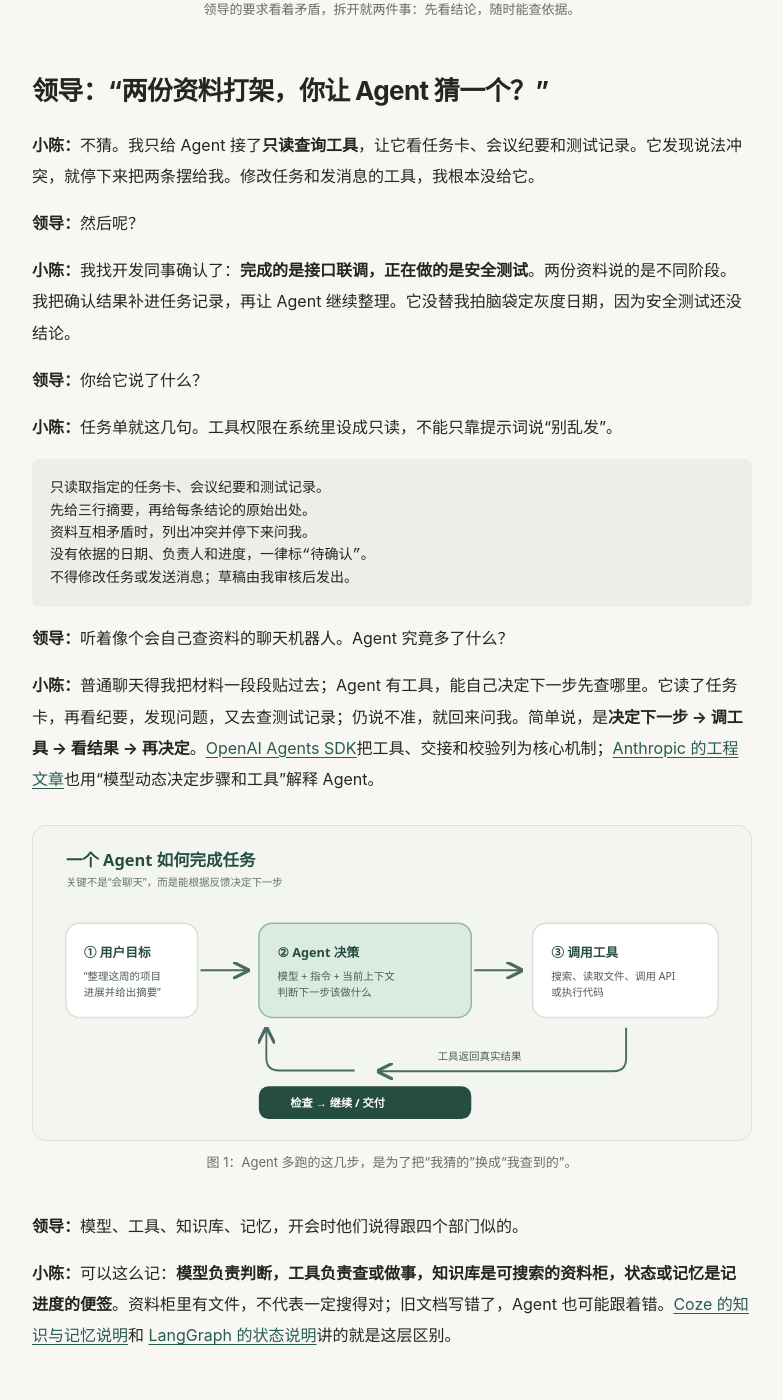
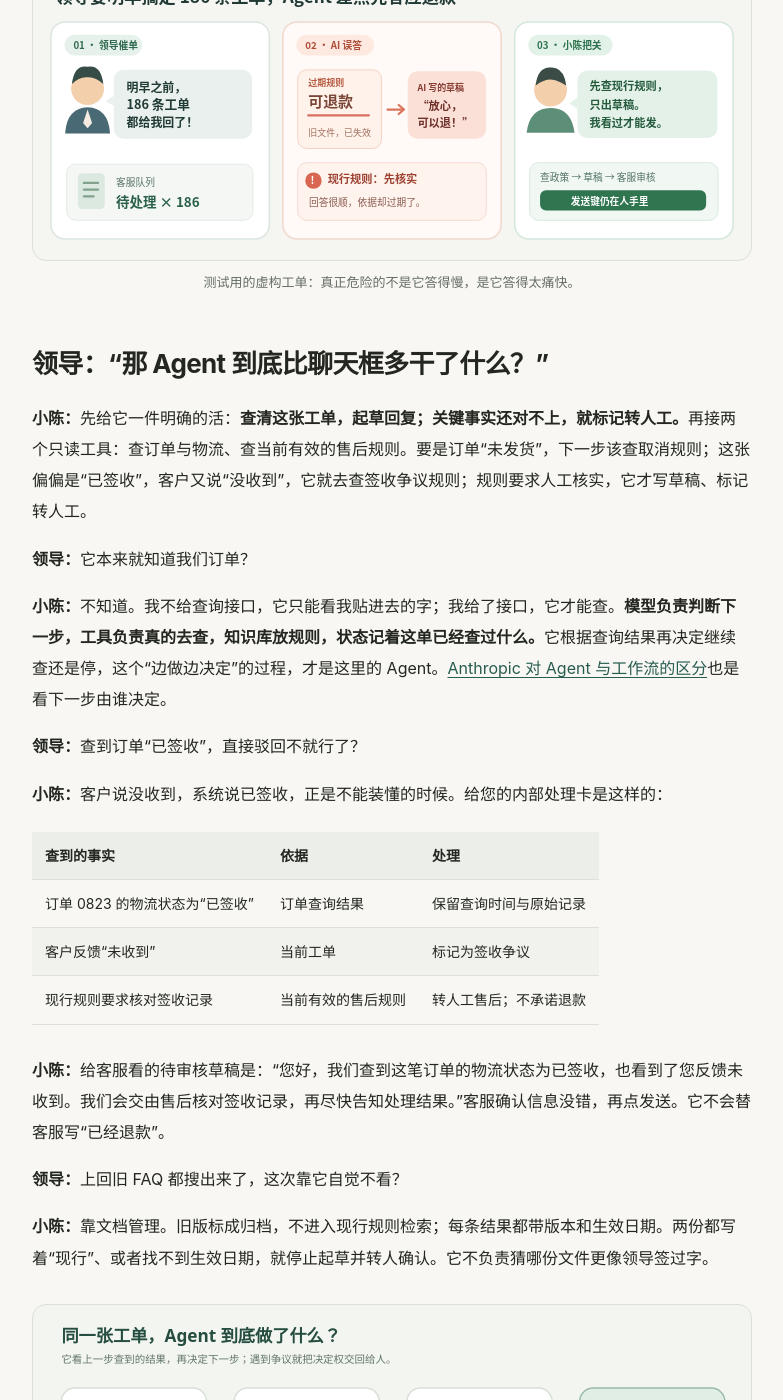
Before and after one commit to QHChen96/QHChen96.github.io, a Jekyll site: the page built from _posts/2026-09-24-agents-introduction-and-tools.md, in a window 1280 px wide and 1400 px high, scrolled down 923 px. Shown: the whole window, without its empty margins (206-989 px from the left). Built offline with Jekyll 4.4.1, drawn with Linux system fonts in a browser that asks for light colours; some of the changed text lies outside the part shown.

Commit message:
Rewrite Agent introduction as customer support story

````diff
--- a/_posts/2026-09-24-agents-introduction-and-tools.md
+++ b/_posts/2026-09-24-agents-introduction-and-tools.md
@@ -1,115 +1,101 @@
 ---
 layout: post
-title: "领导一句“要短，还要全”，我把周报改到怀疑人生：Agent 真能救打工人吗？"
-description: "领导连环追问，小陈边交出有依据的周报，边讲清 Agent、工作流和 7 款常见产品。"
+title: "领导让我明早上线客服 Agent，测试第一句就敢答应退款"
+description: "186 条工单等着处理，Agent 却拿过期规则答应退款。小陈用一张工单讲清 Agent、工作流和七款产品，并交出能落地的试点方案。"
 author: 小陈
 category: AI
 ---
 
-**领导：**小陈，周报我只有两分钟看。写短点，风险和依据又不能少。能不能别给我发 `最终版_v7` 了？
+**领导：**客服还压着 186 条工单。隔壁都用 Agent 了，咱们明早也上一个：查订单、回消息、该退钱就退钱。最好别再招人。
 
-**小陈：**能。我把结论放在前三行，证据放后面。您先看结论，要追问时也能找到出处。
+**小陈：**我拿一条脱敏工单试了下。您先看它写的第一句。
 
-**领导：**行。先别讲大道理，那个“登录改造已完成”到底怎么回事？会议纪要不是写着“还在测试”吗？
+> 客户：订单 0823 显示“已签收”，可我没收到。今天能退款吗？<br>
+> **没设好规矩的 AI：**“可以，已为您安排退款。”
+
+**领导：**它真退了？
+
+**小陈：**没退，它压根没有退款权限。但顾客要是收到这句，截图比退款到账还快。它只看到了旧版 FAQ 里“签收异常可退款”，没看到现行规则要求**先核对签收记录，再由售后判断**。钱没动，话先说满了。
 
 <figure>
-  <img src="{{ '/assets/images/agent-office-comic.svg' | relative_url }}" alt="领导要求周报既精炼又详细，小陈让 Agent 核对资料并生成待审核草稿" width="960" height="390">
-  <figcaption>领导的要求看着矛盾，拆开就两件事：先看结论，随时能查依据。</figcaption>
+  <img src="{{ '/assets/images/agent-office-comic.svg' | relative_url }}" alt="领导要求明早处理 186 条客服工单；测试回复误用旧版规则承诺退款；小陈将回复改为有依据的待审核草稿" width="960" height="390">
+  <figcaption>测试用的虚构工单：真正危险的不是它答得慢，是它答得太痛快。</figcaption>
 </figure>
 
-## 领导：“两份资料打架，你让 Agent 猜一个？”
+## 领导：“那 Agent 到底比聊天框多干了什么？”
 
-**小陈：**不猜。我只给 Agent 接了**只读查询工具**，让它看任务卡、会议纪要和测试记录。它发现说法冲突，就停下来把两条摆给我。修改任务和发消息的工具，我根本没给它。
+**小陈：**先给它一件明确的活：**查清这张工单，起草回复；关键事实还对不上，就标记转人工。**再接两个只读工具：查订单与物流、查当前有效的售后规则。要是订单“未发货”，下一步该查取消规则；这张偏偏是“已签收”，客户又说“没收到”，它就去查签收争议规则；规则要求人工核实，它才写草稿、标记转人工。
 
-**领导：**然后呢？
+**领导：**它本来就知道我们订单？
 
-**小陈：**我找开发同事确认了：**完成的是接口联调，正在做的是安全测试**。两份资料说的是不同阶段。我把确认结果补进任务记录，再让 Agent 继续整理。它没替我拍脑袋定灰度日期，因为安全测试还没结论。
+**小陈：**不知道。我不给查询接口，它只能看我贴进去的字；我给了接口，它才能查。**模型负责判断下一步，工具负责真的去查，知识库放规则，状态记着这单已经查过什么。**它根据查询结果再决定继续查还是停，这个“边做边决定”的过程，才是这里的 Agent。[Anthropic 对 Agent 与工作流的区分](https://www.anthropic.com/engineering/building-effective-agents)也是看下一步由谁决定。
 
-**领导：**你给它说了什么？
+**领导：**查到订单“已签收”，直接驳回不就行了？
 
-**小陈：**任务单就这几句。工具权限在系统里设成只读，不能只靠提示词说“别乱发”。
+**小陈：**客户说没收到，系统说已签收，正是不能装懂的时候。给您的内部处理卡是这样的：
 
-```text
-只读取指定的任务卡、会议纪要和测试记录。
-先给三行摘要，再给每条结论的原始出处。
-资料互相矛盾时，列出冲突并停下来问我。
-没有依据的日期、负责人和进度，一律标“待确认”。
-不得修改任务或发送消息；草稿由我审核后发出。
-```
+| 查到的事实 | 依据 | 处理 |
+| --- | --- | --- |
+| 订单 0823 的物流状态为“已签收” | 订单查询结果 | 保留查询时间与原始记录 |
+| 客户反馈“未收到” | 当前工单 | 标记为签收争议 |
+| 现行规则要求核对签收记录 | 当前有效的售后规则 | 转人工售后；不承诺退款 |
 
-**领导：**听着像个会自己查资料的聊天机器人。Agent 究竟多了什么？
+**小陈：**给客服看的待审核草稿是：“您好，我们查到这笔订单的物流状态为已签收，也看到了您反馈未收到。我们会交由售后核对签收记录，再尽快告知处理结果。”客服确认信息没错，再点发送。它不会替客服写“已经退款”。
 
-**小陈：**普通聊天得我把材料一段段贴过去；Agent 有工具，能自己决定下一步先查哪里。它读了任务卡，再看纪要，发现问题，又去查测试记录；仍说不准，就回来问我。简单说，是**决定下一步 → 调工具 → 看结果 → 再决定**。[OpenAI Agents SDK](https://openai.github.io/openai-agents-python/)把工具、交接和校验列为核心机制；[Anthropic 的工程文章](https://www.anthropic.com/engineering/building-effective-agents)也用“模型动态决定步骤和工具”解释 Agent。
+**领导：**上回旧 FAQ 都搜出来了，这次靠它自觉不看？
+
+**小陈：**靠文档管理。旧版标成归档，不进入现行规则检索；每条结果都带版本和生效日期。两份都写着“现行”、或者找不到生效日期，就停止起草并转人确认。它不负责猜哪份文件更像领导签过字。
 
 <figure>
-  <img src="{{ '/assets/images/agent-loop.svg' | relative_url }}" alt="Agent 接收目标、调用工具、观察结果，再决定继续行动或交付" width="960" height="420">
-  <figcaption>图 1：Agent 多跑的这几步，是为了把“我猜的”换成“我查到的”。</figcaption>
+  <img src="{{ '/assets/images/agent-loop.svg' | relative_url }}" alt="同一张签收争议工单中，Agent 先查询订单与物流，再检索当前售后规则，最后生成附依据的草稿并转人工审核" width="960" height="420">
+  <figcaption>这张工单的实际路线：查得到就附依据；查不清就转人；没有“我感觉应该能退”。</figcaption>
 </figure>
 
-**领导：**模型、工具、知识库、记忆，开会时他们说得跟四个部门似的。
+## 领导：“听着像流程。为什么还叫 Agent？”
 
-**小陈：**可以这么记：**模型负责判断，工具负责查或做事，知识库是可搜索的资料柜，状态或记忆是记进度的便签**。资料柜里有文件，不代表一定搜得对；旧文档写错了，Agent 也可能跟着错。[Coze 的知识与记忆说明](https://www.coze.com/open/docs/guides/knowledge_overview)和 [LangGraph 的状态说明](https://docs.langchain.com/oss/python/langgraph/overview)讲的就是这层区别。
+**小陈：**您说得对，不能什么都往 Agent 身上塞。工单进来后脱敏、登记、限定只查现行规则、留操作记录、交客服审核，这些步骤固定，用**工作流**。客户问“发票在哪里下载”，按固定步骤查并回复就够了；这张单把“已签收”“没收到”“能退款吗”揉在一起，问法还会变，我没法给每句话预写一条路线。让 **Agent** 看查到的结果，在授权工具里决定下一步查什么。
 
-## 领导：“那工作流又是什么？别换个名字来报预算。”
+**领导：**让它查完直接发，省一步行吗？
 
-**小陈：**我不报预算，先说这份周报的三种做法。
+**小陈：**不行。我们只给它**只读查询**和**写内部草稿**的能力；发给客户、改订单、退款，都走现有系统的人工确认。提示词里写“千万别退款”像在工牌背面写“别碰收银台”，钥匙还是别交给它。工作流把权限锁住，Agent 负责在锁住的范围里找答案。[OpenAI Agents SDK 的工具与校验文档](https://openai.github.io/openai-agents-python/)也把工具调用和检查作为需要明确设计的部分。
 
-**小陈：**只要润色，我把材料贴给普通聊天模型，它改一版就行；每周固定从系统取数、排版、交我审核，做成**工作流**最稳；碰到“已完成”和“还在测试”这种没法预先写死的情况，再让 **Agent** 决定查什么、什么时候来问人。
+## 领导：“我这里七个产品名。今晚到底装哪个？”
 
-**领导：**所以你最后用了哪种？
+**小陈：**先看它们各自干什么。把写代码的工具和搭客服系统的平台排一场“谁最会回工单”的比赛，评委都得加班。
 
-**小陈：** **固定流程取资料，Agent 找矛盾，我审核后发送。**不会把整份周报都丢给 Agent 自由发挥。步骤明确的部分用工作流，不确定的部分才用 Agent；[Anthropic 的指南](https://www.anthropic.com/engineering/building-effective-agents)也是这样建议的。
+| 产品 | 它在这件事里的岗位 | 小陈的判断 |
+| --- | --- | --- |
+| [Codex](https://openai.com/codex/) | 帮开发改代码、做验证 | 用来**开发**客服系统，不直接当客服系统 |
+| [Claude Code](https://code.claude.com/docs/en/overview) | 帮开发读项目、改文件、运行命令 | 同上；代码改动仍要审阅 |
+| [Coze](https://www.coze.com/open/docs/guides/features) | 可视化搭问答助手、接知识和工具 | 适合快速试对话体验 |
+| [Dify](https://docs.dify.ai/en/learn/key-concepts) | 可视化搭应用、工作流和知识问答 | 这次先用它做**内部答复草稿**试点 |
+| [n8n](https://docs.n8n.io/integrations/builtin/cluster-nodes/root-nodes/n8n-nodes-langchain.agent/) | 连接工单、订单和审批等系统 | 试点过关后，再接正式业务流程 |
+| [OpenAI Agents SDK](https://openai.github.io/openai-agents-python/) | 让开发用代码管工具、交接和校验 | 要做进自家产品时评估 |
+| [LangGraph](https://docs.langchain.com/oss/python/langgraph/overview) | 编排有状态、可暂停的多步流程 | 遇到复杂长流程再评估 |
+
+**领导：**Coze 也能搭，为什么先用 Dify？
+
+**小陈：**两者都能做演示。眼前要先验证“查订单、查现行政策、出有依据的草稿”，我选 Dify 搭一个内部原型：给它只读的订单快照查询和现行规则库，让它按工单内容选择要查什么。这是**按这次任务选**，不是宣布它全面胜出。业务数据能否进入平台，要先按公司的数据要求确认。明早回放只用脱敏的历史工单和订单快照，不把客户资料直接扔进未经批准的服务。
+
+**领导：**n8n 呢？还有最后那俩开发工具？
+
+**小陈：**先别让七个产品一起开晨会。原型能稳定出草稿后，用 n8n 接工单流转和人工审批；[n8n 官方也提供工具调用前人工审批的做法](https://docs.n8n.io/build/integrate-ai/ai-examples/human-in-the-loop-for-tools/)。如果之后要做成自己的客服产品，开发再比较 Agents SDK 和 LangGraph。现在先把这张单答对。
 
 <figure>
-  <img src="{{ '/assets/images/workflow-vs-agent.svg' | relative_url }}" alt="普通模型调用一次回答；工作流按预设步骤运行；Agent 根据中间结果动态选择动作" width="960" height="400">
-  <figcaption>图 2：看下一步由谁决定，就能分清聊天、工作流和 Agent。</figcaption>
+  <img src="{{ '/assets/images/agent-product-map.svg' | relative_url }}" alt="客服 Agent 试点分四段：Dify 生成有依据的内部草稿，n8n 可连接正式工单流程，人工审核后才能发送或处理退款；Codex、Claude Code 和代码框架用于开发阶段" width="960" height="414">
+  <figcaption>这次的选型图：先验证草稿是否可靠，再接系统；“发送”和“退款”一直有人把关。</figcaption>
 </figure>
 
-## 领导：“说这么多，把周报拿来。”
+## 领导：“明早我看什么，别给我看一段漂亮演示。”
 
-**小陈：**前三行是给您两分钟看的；下面这张表，留着应对您的第二个问题。以下内容和任务编号是虚构示例。
+**小陈：**看 **50 条历史工单回放**，专挑“旧规则混进来”“客户描述含糊”“订单状态与客户说法冲突”的。每条都留：查了什么、引用哪个版本、草稿是什么、为什么转人工。验收线也写死：**错误承诺退款 0 条、引用过期规则 0 条、该转人工却没转 0 条**；再拿客服原本的处理时间作对照。没过线就修资料和流程，不扩大范围。
 
-> **结论：**登录改造的接口联调已完成，安全测试仍在进行。灰度时间等测试结果确认。<br>
-> **本周进展：**接口联调完成；安全测试进行中。<br>
-> **当前风险：**安全测试尚未结束，是否影响灰度时间暂时无法判断；测试结论出来后更新排期。
+**领导：**那剩下 186 条怎么办？
 
-| 要点 | 依据 | 我核对了什么 |
-| --- | --- | --- |
-| 接口联调完成 | 任务卡 LOGIN-42 | 找开发同事确认，“完成”指接口联调 |
-| 安全测试进行中 | 9 月 23 日会议纪要 | 确认它是联调之后的另一个阶段 |
-| 灰度时间待定 | 当前没有批准的测试结论 | 不猜日期，拿到结论再更新 |
+**小陈：**客服照常处理。回放过关后，只把“内部草稿助手”给客服试用，客服审核后发送；自动退款不在这次范围。它先帮人少翻几页规定，别第一天就替公司签支票。
 
-**领导：**哦，不是“已经完成了却还在测试”，是联调完成，安全测试没完。那你为什么不直接写“整体完成”？
+**领导：**行。明早先看那 50 条。至于“AI 员工替我省下一个客服”——
 
-**小陈：**您下周要是问“怎么还没上线”，我拿不出依据，就该轮到我“整体完了”。现在第一屏够短，细节也找得到，没结论的事就老实写待定。
+**小陈：**先让它别给您招来一个投诉专员，再谈升职。
 
-**领导：**这版可以。
-
-## 领导：“公司也想做 Agent，七个产品到底怎么挑？”
-
-**小陈：**先看咱们要解决什么麻烦。它们不是七个同岗位候选人：有的直接帮开发写代码，有的拿来搭助手，有的是开发框架。
-
-<figure>
-  <img src="{{ '/assets/images/agent-product-map.svg' | relative_url }}" alt="Agent 产品分为直接使用、可视化搭建和代码框架三类" width="960" height="414">
-  <figcaption>图 3：先分岗位，再选人。把编程助手当周报系统买，肯定会吵架。</figcaption>
-</figure>
-
-| 产品 | 它适合的活 | 放到公司这件事里 |
-| --- | --- | --- |
-| [Codex](https://openai.com/index/introducing-the-codex-app/) | 理解代码仓库、改文件、验证结果 | 帮开发组写周报系统；它本身不是全公司的周报系统 |
-| [Claude Code](https://code.claude.com/docs/en/overview) | 在终端、IDE 等环境处理开发任务 | 也适合帮开发组改系统，改动要审阅 |
-| [Coze](https://www.coze.com/open/docs/guides/features) | 用提示词、插件、知识库和工作流搭助手 | 想做能回答项目文档问题的助手，可以试 |
-| [Dify](https://docs.dify.ai/en/learn/key-concepts) | 可视化搭聊天应用或工作流 | 想让同事填资料、生成草稿，可看 Chatflow 或 Workflow |
-| [n8n](https://docs.n8n.io/integrations/builtin/cluster-nodes/root-nodes/n8n-nodes-langchain.agent/) | 串接业务系统和自动化步骤 | 每周固定从多个系统取数、交人审核，很对路 |
-| [OpenAI Agents SDK](https://openai.github.io/openai-agents-python/) | 用代码定义 Agent、工具和校验 | 要把“查矛盾再成稿”做进自家产品时可用 |
-| [LangGraph](https://docs.langchain.com/oss/python/langgraph/overview) | 精细控制有状态、可暂停的流程 | 流程跨很多环节、要中断后继续时再考虑 |
-
-**领导：**你直接给个结论。我们现在选哪个？
-
-**小陈：**眼下只是我每周交一份，**先从任务系统导出记录，把会议纪要一起交给公司允许使用的 AI 工具，按“三行摘要＋依据表”出草稿，我核对后发**。全组都要用、资料分散在多个系统，再用 n8n 连固定取数；要做文档问答，试 Coze 或 Dify；真要做成公司自己的产品，再让开发组评估 Agents SDK 或 LangGraph。Codex、Claude Code 能帮他们开发，但别当成现成的公司周报服务。
-
-**领导：**行，下周照这个格式来。文件名别再叫“真的最终版”。
-
-**小陈：**收到。改叫 `周报_有依据版.docx`，这个名字我比较有底气。
-
-<p class="article-note">作者：小陈。资料核对于 2026 年 9 月 24 日。产品定位参考各产品官方文档；功能与费用请以官网最新说明为准。对话、任务编号和周报内容为虚构示例，示意图为原创绘制。</p>
+<p class="article-note">作者：小陈。对话、186 条待办、订单 0823、公司规则与回放计划均为虚构示例；方案展示的是如何划定试点和验收条件，并非已完成的实测结果。产品定位依据各产品官方文档，核对日期：2026 年 9 月 24 日。示意图为原创绘制。</p>
````
Also changed, not shown: assets/images/agent-loop.svg, assets/images/agent-office-comic.svg, assets/images/agent-product-map.svg.
